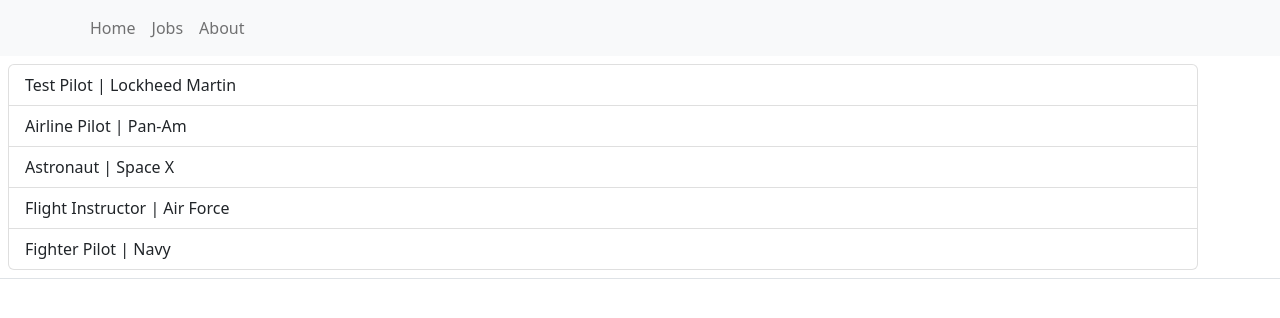
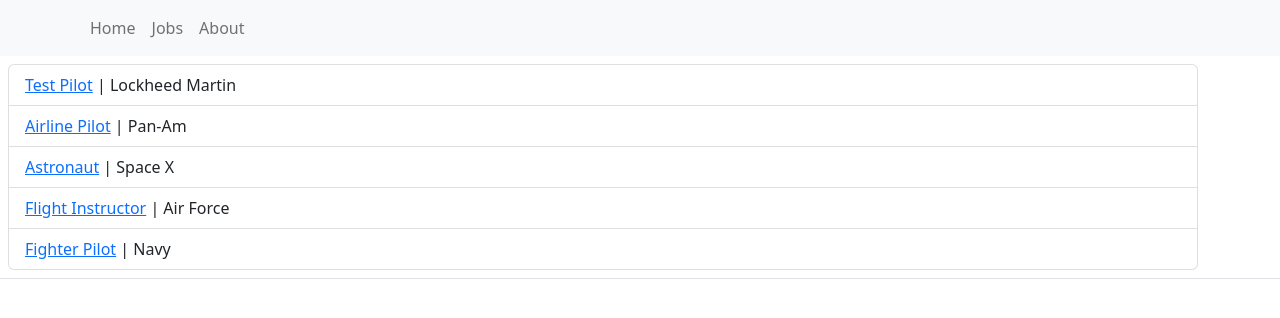
Before and after one commit to RobBerger/l06-react-assignment, a React (Create React App) app: page /Jobs in a window 1280 px wide. Shown: the top 318 px of the page. Built offline with nearby package versions, Linux system fonts and the light colour scheme.

Commit message:
got the routing to work

```diff
--- a/src/App.js
+++ b/src/App.js
@@ -26,7 +26,7 @@
         <Route path="/" element={ <Home /> } />
         <Route path="about" element={ <About /> } />
         <Route path="Jobs" element={ <Jobs /> } >
-          <Route path=":Jobtitle" element={<JobDetail />} />
+          <Route path=":jobid" element={<JobDetail />} />
         </Route>
       </Routes>
     </BrowserRouter>
--- a/src/JobDetail.js
+++ b/src/JobDetail.js
@@ -3,7 +3,10 @@
 import jobs from './data/jobs';
 
 function JobDetail() {
-    let job = jobs[0]
+    let params = useParams();
+    let id = params.jobid;
+
+    let job = jobs.find(j => j.id.toString() === id.toString());
 
     return (
         <Card className='align-self-start w-100'>
--- a/src/Jobs.js
+++ b/src/Jobs.js
@@ -3,14 +3,14 @@
 import ListGroup from "react-bootstrap/ListGroup";
 import jobs from "./data/jobs";
 import JobDetail from "./JobDetail";
-import { Outlet } from "react-router-dom";
+import { Outlet, Link } from "react-router-dom";
 
 
 function Jobs() {
     function listJobs() {
         return jobs.map((job) =>
-        <ListGroup.Item key={job.title}>
-            {job.title} | {job.company}
+        <ListGroup.Item key={job.id}>
+           <Link to={ "/jobs/" + job.id }>{job.title}</Link> | {job.company}
         </ListGroup.Item>
     )}
 
```
